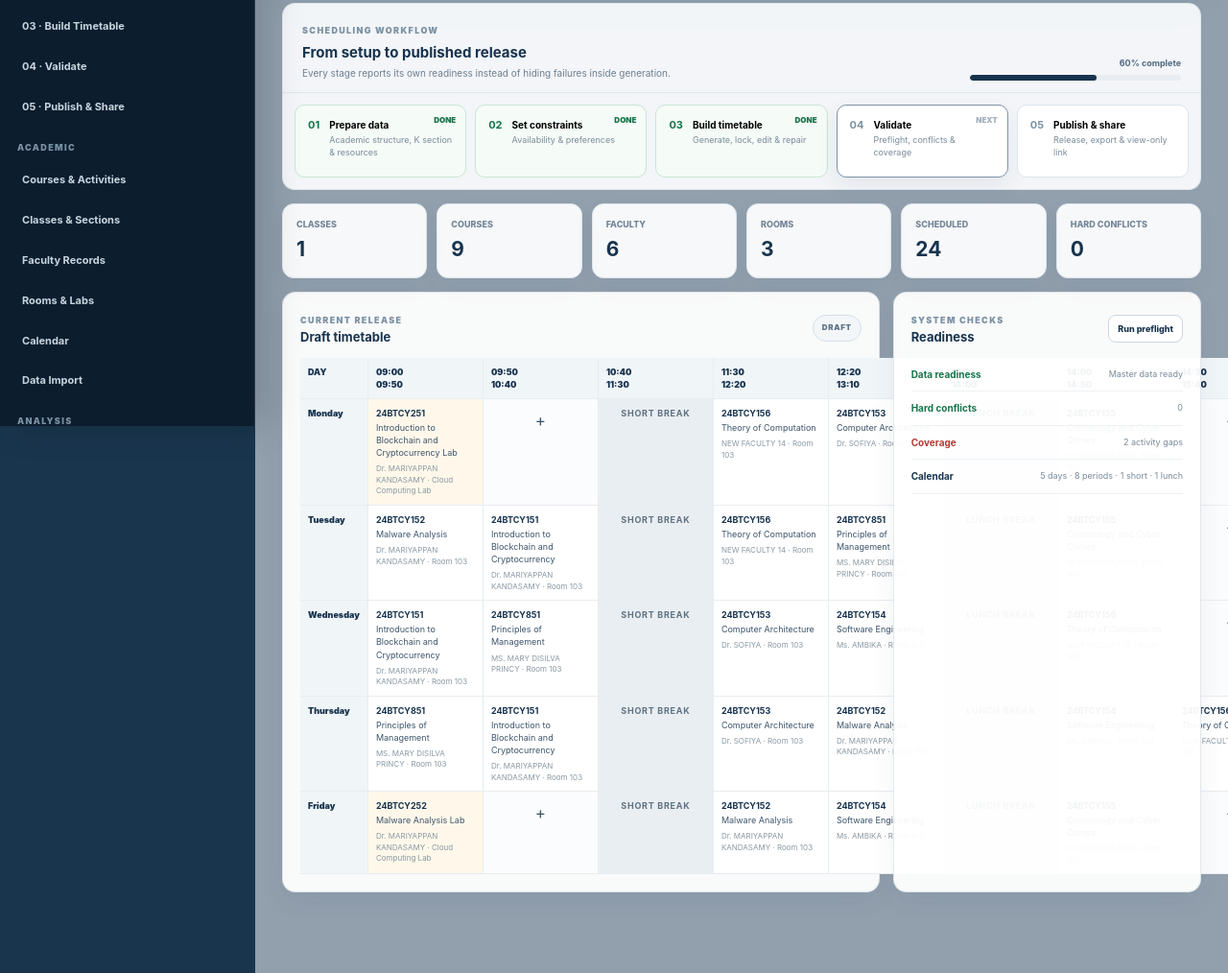
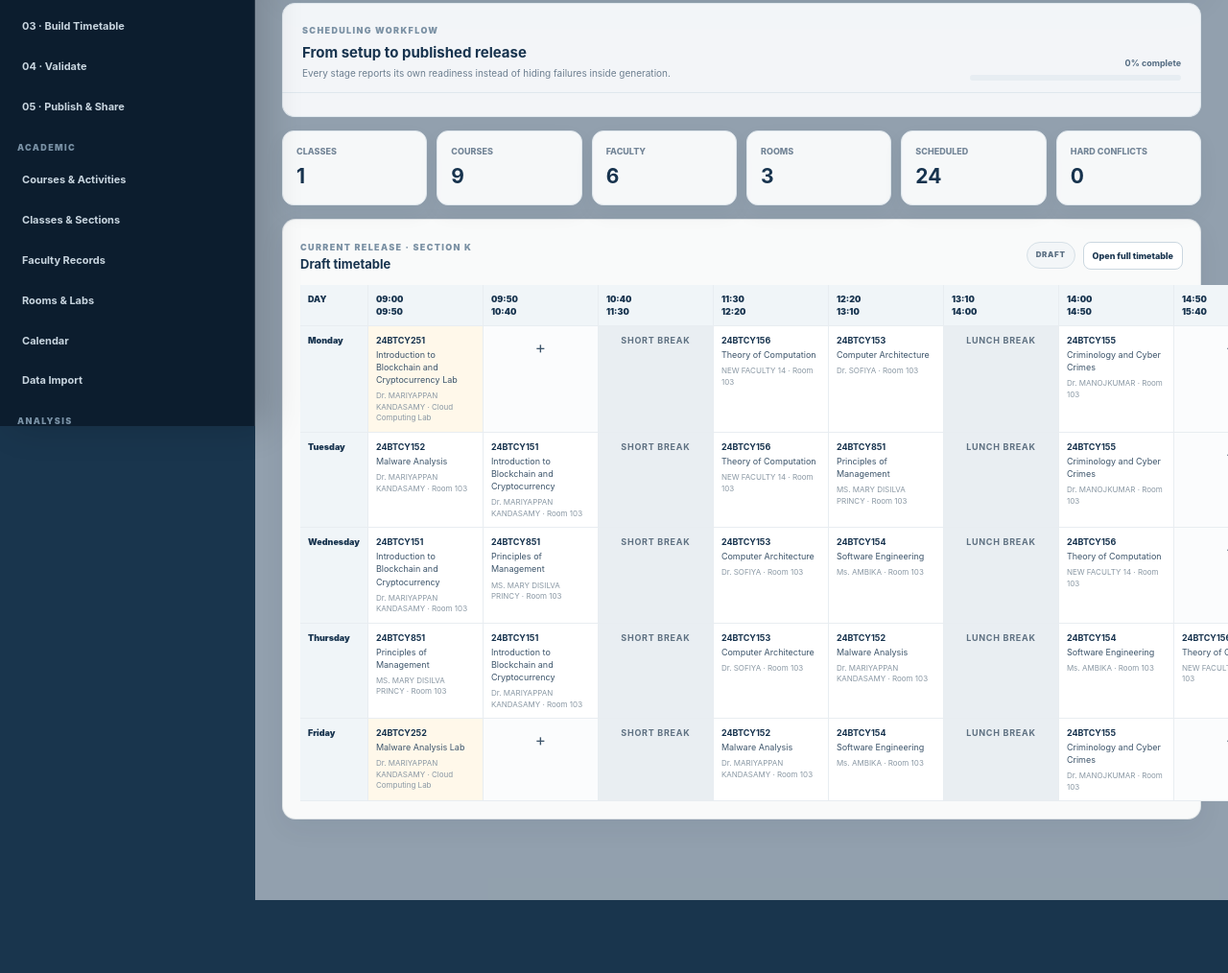
Before and after one commit to asakiran2307/Time-table-management, a website: page index.html in a window 1280 px wide. Shown: the part 356-1370 px from the top of the page at 96% size. After the commit the page ends 1294 px from the top, so only its background shows below. Drawn offline with nearby package versions, Linux system fonts and the light colour scheme; a script that the page names is missing.

Commit message:
ux: remove dashboard readiness block and enlarge timetable view

```diff
--- a/index.html
+++ b/index.html
@@ -63,9 +63,12 @@
   <div class="workflow-header"><div><span class="eyebrow">SCHEDULING WORKFLOW</span><h3>From setup to published release</h3><p>Every stage reports its own readiness instead of hiding failures inside generation.</p></div><div class="workflow-progress"><strong id="progressText">0% complete</strong><div class="progress-track"><i id="progressBar"></i></div></div></div>
   <div id="workflow" class="workflow-grid"></div>
   <div id="dashboardStats" class="stats"></div>
-  <div class="dashboard-grid">
-    <div class="panel"><div class="panel-head"><div><span class="eyebrow">CURRENT RELEASE</span><h3 id="releaseTitle">Draft timetable</h3></div><span id="releaseBadge" class="badge">DRAFT</span></div><div id="dashboardTable"></div></div>
-    <div class="panel"><div class="panel-head"><div><span class="eyebrow">SYSTEM CHECKS</span><h3>Readiness</h3></div><button class="btn small" data-go="preflight">Run preflight</button></div><div id="dashboardChecks"></div></div>
+  <div class="dashboard-table-panel panel">
+    <div class="panel-head">
+      <div><span class="eyebrow">CURRENT RELEASE · SECTION K</span><h3 id="releaseTitle">Draft timetable</h3></div>
+      <div class="grid-tools"><span id="releaseBadge" class="badge">DRAFT</span><button class="btn small" data-go="generate">Open full timetable</button></div>
+    </div>
+    <div class="dashboard-table-fit"><div id="dashboardTable"></div></div>
   </div>
 </section>
 
```
